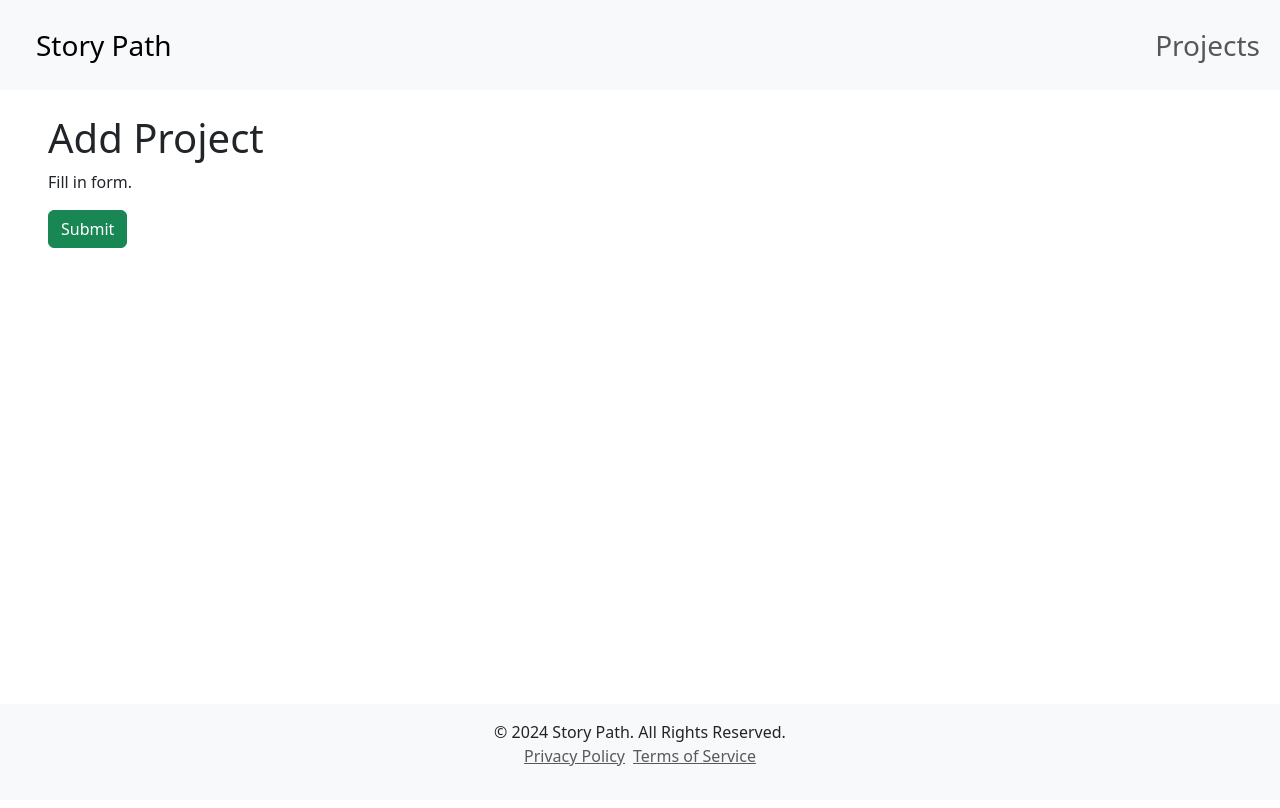
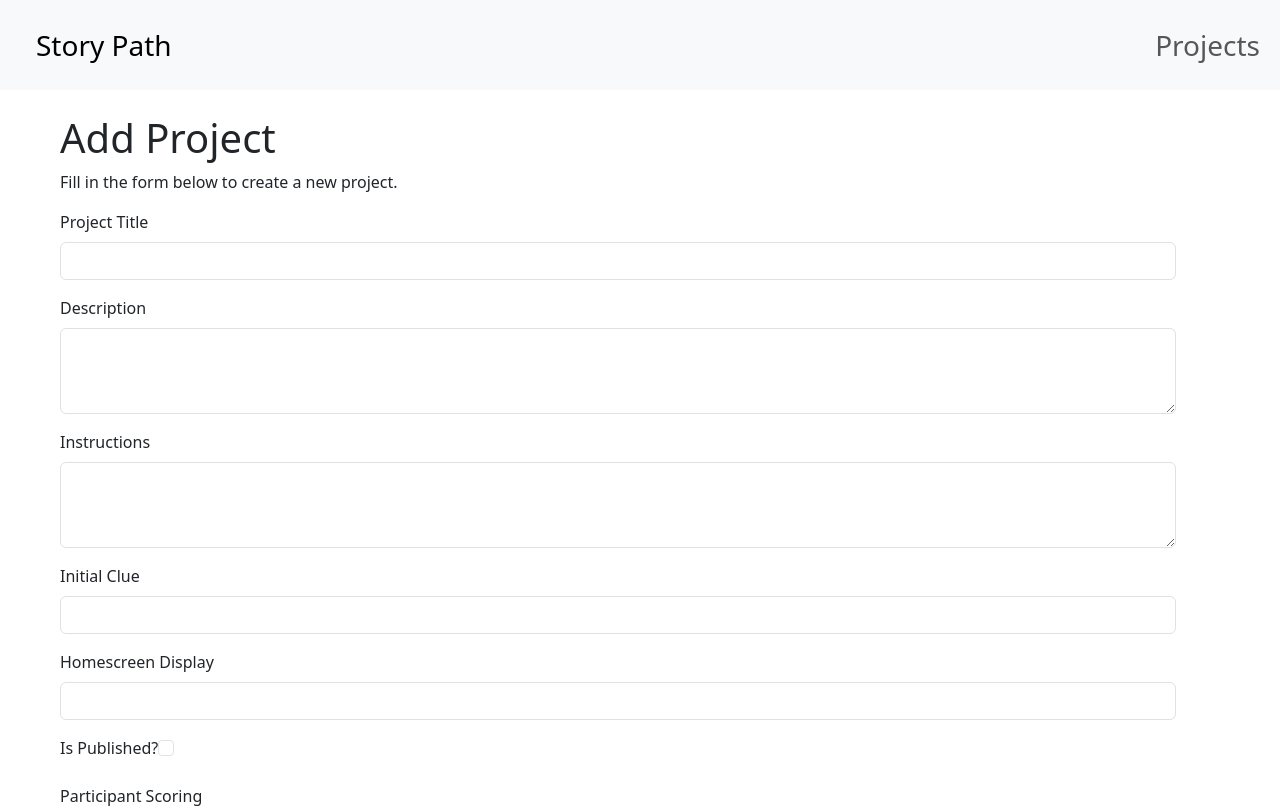
Before and after one commit to avafrohna/story-path, a React (Vite) app in the folder story-path/: page /add-project in a window 1280 px wide. Shown: the top 808 px of the page. Built offline with nearby package versions, Linux system fonts and the light colour scheme; the HTML template or start-up script is replaced by a standard one.

Commit message:
basic API working

```diff
--- /dev/null
+++ b/story-path/src/api.js
@@ -0,0 +1,89 @@
+const API_BASE_URL = 'https://0b5ff8b0.uqcloud.net/api';
+const JWT_TOKEN = 'eyJhbGciOiJIUzI1NiIsInR5cCI6IkpXVCJ9.eyJyb2xlIjoic3R1ZGVudCIsInVzZXJuYW1lIjoiczQ5MDA1MzQifQ.7GTR79tbb2Nk1o2mZKdpBqpbuHScsUhEFws7hMkYLvA';
+const USERNAME = 's4900534';
+
+/**
+ * Helper function to make API requests.
+ * It automatically includes the Authorization header and any request body.
+ *
+ * @param {string} endpoint - The API endpoint to call.
+ * @param {string} [method='GET'] - The HTTP method to use (GET, POST, PATCH, etc.).
+ * @param {object} [body=null] - The request body to send (for POST/PATCH requests).
+ * @returns {Promise<object>} - The JSON response from the API.
+ */
+async function apiRequest(endpoint, method = 'GET', body = null) {
+  const options = {
+    method,
+    headers: {
+      'Content-Type': 'application/json',
+      'Authorization': `Bearer ${JWT_TOKEN}`,
+    },
+  };
+
+  if (method === 'POST' || method === 'PATCH') {
+    options.headers['Prefer'] = 'return=representation';
+  }
+
+  if (body) {
+    options.body = JSON.stringify({ ...body, username: USERNAME });
+  }
+
+  const response = await fetch(`${API_BASE_URL}${endpoint}`, options);
+  if (!response.ok) {
+    throw new Error(`HTTP error! status: ${response.status}`);
+  }
+
+  return response.json();
+}
+
+/**
+ * Fetch all projects.
+ * @returns {Promise<Array>} - Returns an array of project objects.
+ */
+export async function getProjects() {
+    try {
+      const response = await apiRequest('/project');
+      return response;
+    }
+    catch (error) {
+      console.error("Error in getProjects: ", error);
+      throw error;
+    }
+}
+
+/**
+ * Fetch a single project by ID.
+ * @param {string} id - The project ID.
+ * @returns {Promise<object>} - Returns a single project object.
+ */
+export async function getProject(id) {
+  return apiRequest(`/project?id=eq.${id}`);
+}
+
+/**
+ * Create a new project.
+ * @param {object} project - The project details.
+ * @returns {Promise<object>} - The created project object.
+ */
+export async function createProject(project) {
+  return apiRequest('/project', 'POST', project);
+}
+
+/**
+ * Update a project.
+ * @param {string} id - The project ID.
+ * @param {object} updates - The project fields to update.
+ * @returns {Promise<object>} - The updated project object.
+ */
+export async function updateProject(id, updates) {
+  return apiRequest(`/project?id=eq.${id}`, 'PATCH', updates);
+}
+
+/**
+ * Delete a project.
+ * @param {string} id - The project ID.
+ * @returns {Promise<void>}
+ */
+export async function deleteProject(id) {
+  return apiRequest(`/project?id=eq.${id}`, 'DELETE');
+}
--- a/story-path/src/components/project-form.jsx
+++ b/story-path/src/components/project-form.jsx
@@ -1,23 +1,139 @@
-import { Link } from 'react-router-dom';
+import { useNavigate } from 'react-router-dom';
+import { useState } from 'react';
+import { createProject } from '../api';
 import Footer from './footer';
 import Header from './header';
 
 function ProjectForm() {
+  const navigate = useNavigate();
+
+  const [formData, setFormData] = useState({
+    title: '',
+    description: '',
+    instructions: '',
+    initial_clue: '',
+    homescreen_display: '',
+    is_published: false,
+    participant_scoring: 'Not Scored',
+  });
+
+  const [error, setError] = useState(null);
+
+  const handleChange = (e) => {
+    const { name, value, type, checked } = e.target;
+    setFormData({
+      ...formData,
+      [name]: type === 'checkbox' ? checked : value,
+    });
+  };
+
+  const handleSubmit = async (e) => {
+    e.preventDefault();
+
+    try {
+      await createProject(formData);
+      navigate('/list-projects');
+    }
+    catch (err) {
+      setError('Error creating project: ' + err.message);
+    }
+  };
+
   return (
     <div id="root">
       <Header />
 
-      <body>
-      <h1 className="mt-4 ms-5">Add Project</h1>
-        <text className="ms-5">
-            Fill in form.
-        </text>
-        <div className="mt-3 ms-5">
-            <Link to="/list-projects">
-              <button className="btn btn-success">Submit</button>
-            </Link>
-        </div>
-      </body>
+      <div className="container mt-4 ms-5">
+        <h1>Add Project</h1>
+        <p>Fill in the form below to create a new project.</p>
+
+        {error && <p className="text-danger">{error}</p>}
+
+        <form onSubmit={handleSubmit}>
+          <div className="mb-3">
+            <label className="form-label">Project Title</label>
+            <input
+              type="text"
+              name="title"
+              value={formData.title}
+              onChange={handleChange}
+              className="form-control"
+              required
+            />
+          </div>
+
+          <div className="mb-3">
+            <label className="form-label">Description</label>
+            <textarea
+              name="description"
+              value={formData.description}
+              onChange={handleChange}
+              className="form-control"
+              rows="3"
+              required
+            />
+          </div>
+
+          <div className="mb-3">
+            <label className="form-label">Instructions</label>
+            <textarea
+              name="instructions"
+              value={formData.instructions}
+              onChange={handleChange}
+              className="form-control"
+              rows="3"
+            />
+          </div>
+
+          <div className="mb-3">
+            <label className="form-label">Initial Clue</label>
+            <input
+              type="text"
+              name="initial_clue"
+              value={formData.initial_clue}
+              onChange={handleChange}
+              className="form-control"
+            />
+          </div>
+
+          <div className="mb-3">
+            <label className="form-label">Homescreen Display</label>
+            <input
+              type="text"
+              name="homescreen_display"
+              value={formData.homescreen_display}
+              onChange={handleChange}
+              className="form-control"
+            />
+          </div>
+
+          <div className="mb-3">
+            <label className="form-label">Is Published?</label>
+            <input
+              type="checkbox"
+              name="is_published"
+              checked={formData.is_published}
+              onChange={handleChange}
+              className="form-check-input"
+            />
+          </div>
+
+          <div className="mb-3">
+            <label className="form-label">Participant Scoring</label>
+            <select
+              name="participant_scoring"
+              value={formData.participant_scoring}
+              onChange={handleChange}
+              className="form-select"
+            >
+              <option value="Not Scored">Not Scored</option>
+              <option value="Scored">Scored</option>
+            </select>
+          </div>
+
+          <button type="submit" className="btn btn-success">Submit</button>
+        </form>
+      </div>
 
       <Footer />
     </div>
--- a/story-path/src/components/project-list.jsx
+++ b/story-path/src/components/project-list.jsx
@@ -1,40 +1,68 @@
 import { Link } from 'react-router-dom';
+import { useEffect, useState } from 'react';
+import { getProjects } from '../api';
 import Footer from './footer';
 import Header from './header';
 
 function ProjectListPage() {
+  const [projects, setProjects] = useState([]);
+  const [error, setError] = useState(null);
+
+  useEffect(() => {
+    const fetchProjects = async () => {
+      try {
+        const projectsData = await getProjects();
+        setProjects(projectsData);
+      }
+      catch (err) {
+        setError(err.message);
+      }
+    };
+
+    fetchProjects();
+  }, []);
+
   return (
     <div id="root">
       <Header />
 
-      <body>
       <div className="mt-3 ms-5">
-          <h1 className="">
+        <h1>
           Projects
           <Link to="/preview">
             <button className="btn btn-success ms-4">Preview</button>
           </Link>
         </h1>
-          <text className="">
-            Here are your projects.
-          </text>
+        <p>Here are your projects:</p>
       </div>
 
       <div className="mt-3 ms-5">
-          <text>
-            Sample Project
-            <Link to="/list-locations">
+        {error && <p className="text-danger">Error fetching projects: {error}</p>}
+
+        {projects.length > 0 ? (
+          <ul>
+            {projects.map((project) => (
+              <li key={project.id}>
+                <div className="mb-3">
+                  <strong>{project.title}</strong>
+                  <p>{project.description}</p>
+                  <Link to={`/list-locations/${project.id}`}>
                     <button className="btn btn-success ms-4">View Locations</button>
                   </Link>
-          </text>
+                </div>
+              </li>
+            ))}
+          </ul>
+        ) : (
+          <p>No projects available.</p>
+        )}
       </div>
 
       <div className="mt-3 ms-5">
         <Link to="/add-project">
-            <button className="btn btn-success">Add project</button>
+          <button className="btn btn-success">Add Project</button>
         </Link>
       </div>
-      </body>
 
       <Footer />
     </div>
```
Also changed, not shown: story-path/src/components/landing-page.jsx (line endings or trailing spaces). Lines whose indentation alone changed are shown as unchanged.
